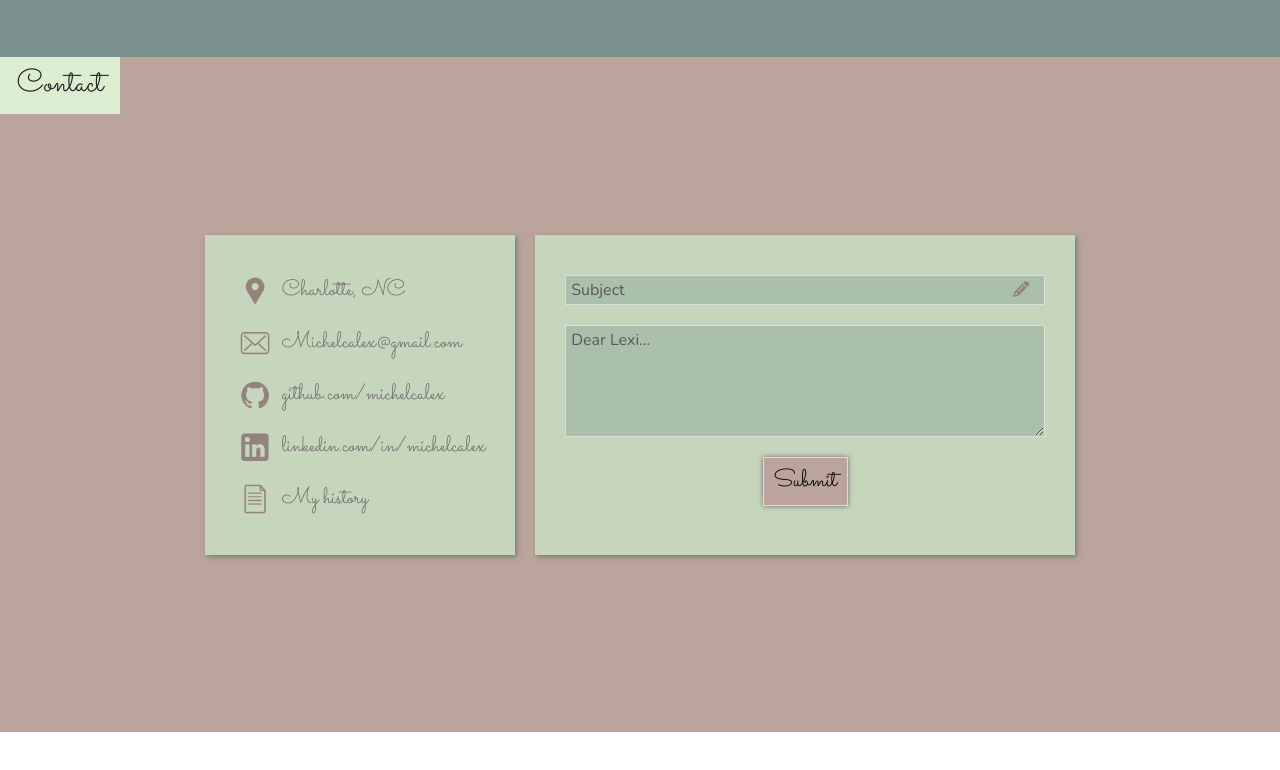
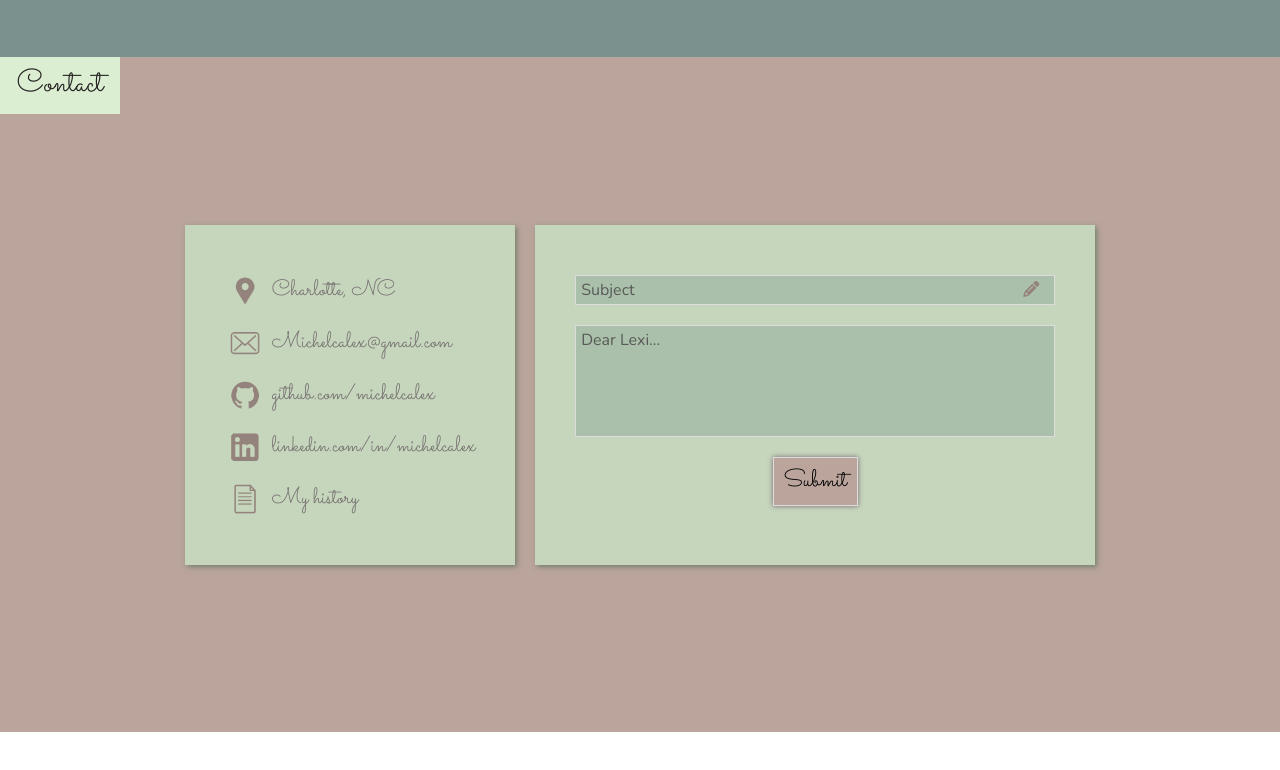
Before and after one commit to Michelcalex/Michelcalex.github.io, a website: page index.html in a window 1280 px wide. Shown: the part 2293-3063 px from the top of the page. Drawn offline with nearby package versions, Linux system fonts and the light colour scheme; files that its build step writes are made by us from their sources.

Commit message:
Textarea resize none. Fixed padding in contact section

```diff
--- a/docs/app.js
+++ b/docs/app.js
@@ -15,9 +15,6 @@ window.addEventListener('load', function() {
     this.href += '&body=' + body;
 };
 
-function getBody() {
-    return 'HelloWorld';
-}
 
     //------Portfolio Samples --------------------------
     let portfolioSamples = [
--- a/index.html
+++ b/index.html
@@ -40,7 +40,7 @@
                 <div id="form-container">
                     <input type="text" placeholder="Subject" name="subject" id="subject" required>
                     <span><i class="fa fa-pencil sub-icon" aria-hidden="true"></i></span>
-                    <textarea placeholder="Dear Lexi..." name="body" id="body" required></textarea>
+                    <textarea placeholder="Dear Lexi..." name="body" id="body" rows="10" required></textarea>
                     <a href="mailto:?subject=&body=" id="email"><button>Submit</button></a>
                 </div>
             </div>
--- a/styles/partials/_contact.scss
+++ b/styles/partials/_contact.scss
@@ -2,8 +2,7 @@
     background-color: #BAA49B;
     margin-bottom: 50px;
     position: relative;
-        height: calc(100vh - 125px);
-
+    height: calc(100vh - 125px);
     display: flex;
     align-items: center;
 
@@ -21,7 +20,7 @@
         #info-container {
             background-color: #c6d6bc;
             box-shadow: 2px 2px 5px rgba(118,128,112,1);
-            padding: 30px;
+            padding: 40px;
             margin-right: 10px;
             display: flex;
             flex-direction: column;
@@ -30,7 +29,6 @@
 
             @media (min-width:$xl-screen) {
                 margin-left: 30px;
-                padding:  0px 50px;
             }
 
             div a {
@@ -53,14 +51,13 @@
             width: 50%;
             background-color: #c6d6bc;
             box-shadow: 2px 2px 5px rgba(118,128,112,1);
-            padding: 30px;
+            padding: 40px;
             margin-left: 10px;
 
             display: flex;
             flex-direction: column;
 
             @media (min-width:$xl-screen) {
-                padding: 0px 50px;
                 margin-right: 30px;
             }
 
@@ -87,6 +84,7 @@
                 margin: 10px 0px;
                 padding: 5px;
                 height: 100px;
+                resize: none;
             }
 
             input[type=text], textarea {
```
Also changed, not shown: docs/index.html (+1 -1 lines), docs/style.css.
